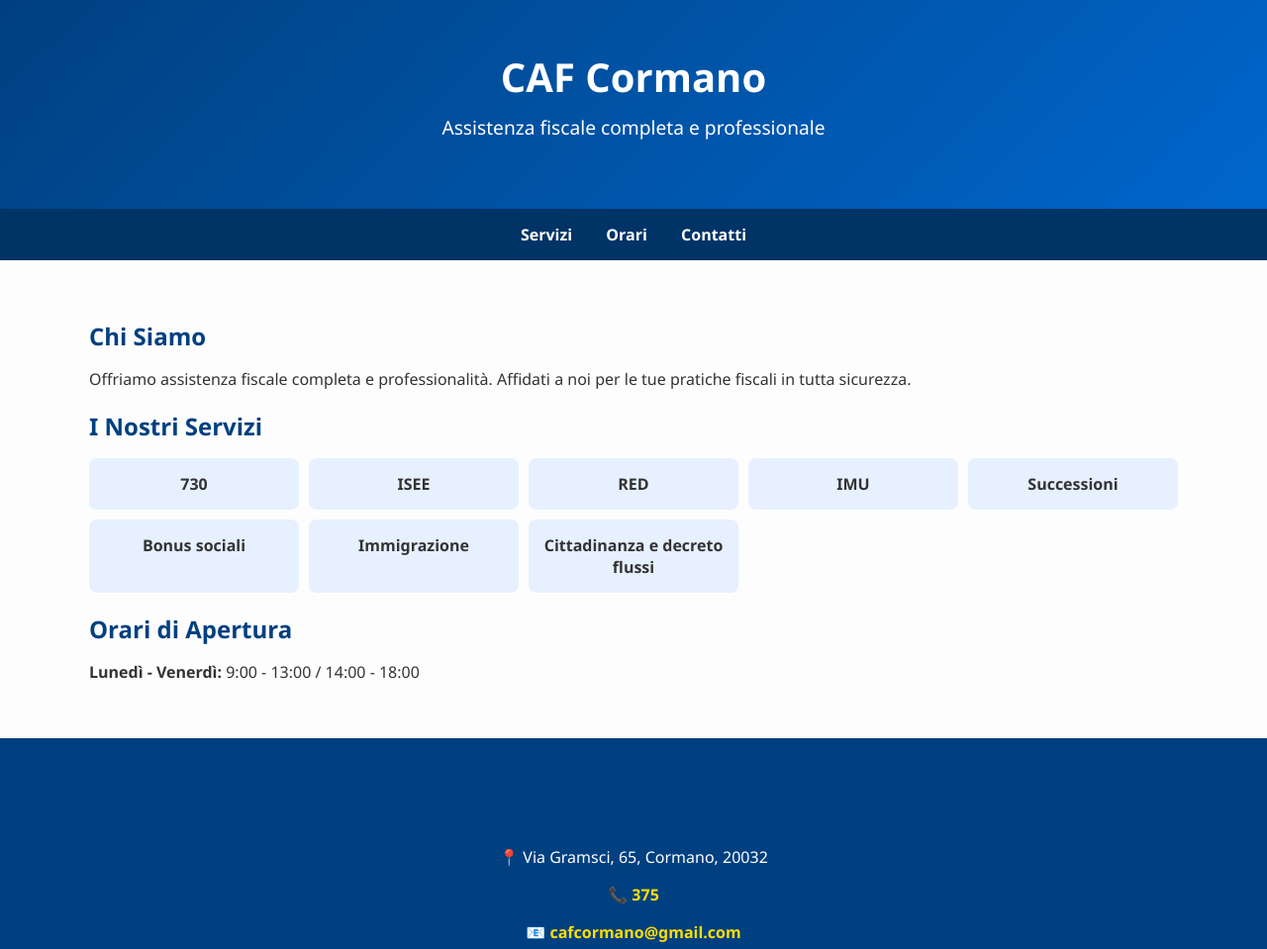
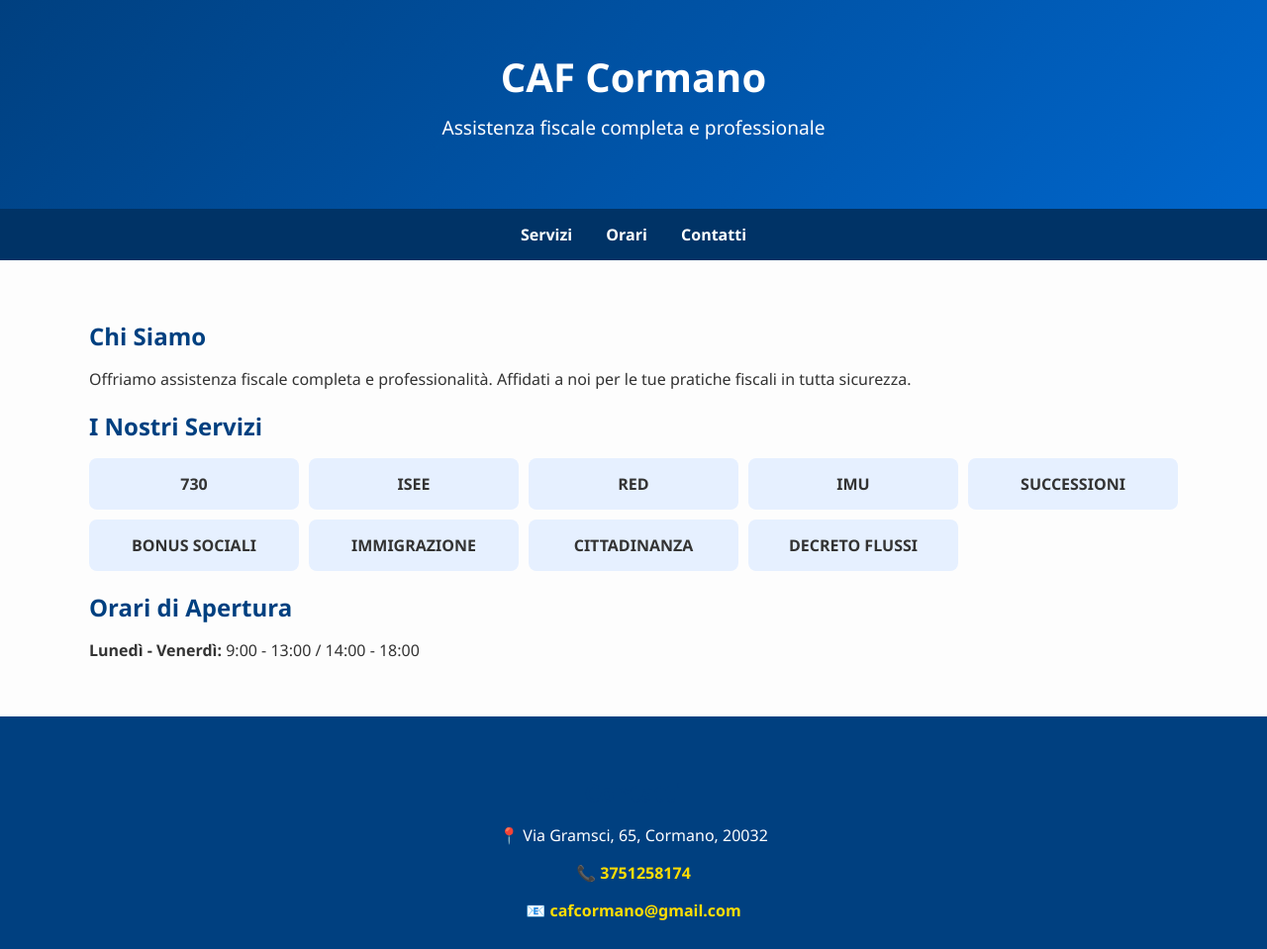
Before and after one commit to nadaelderdah-prog/caf, a plain HTML site: page index.html in a window 1280 px wide. Shown: the top 959 px of the page at 99% size. Drawn offline with Linux system fonts and the light colour scheme.

Commit message:
Update index.html

```diff
--- a/index.html
+++ b/index.html
@@ -127,10 +127,11 @@
         <li>ISEE</li>
         <li>RED</li>
         <li>IMU</li>
-        <li>Successioni</li>
-        <li>Bonus sociali</li>
-        <li>Immigrazione</li>
-        <li>Cittadinanza e decreto flussi</li>
+        <li>SUCCESSIONI</li>
+        <li>BONUS SOCIALI</li>
+        <li>IMMIGRAZIONE</li>
+        <li>CITTADINANZA</li>
+        <li>DECRETO FLUSSI</li>
       </ul>
     </section>
 
@@ -143,7 +144,7 @@
   <footer class="contact" id="contatti">
     <h2>Contatti</h2>
     <p>📍 Via Gramsci, 65, Cormano, 20032</p>
-    <p>📞 <a href="tel:375">375</a></p>
+    <p>📞 <a href="tel:3751258174">3751258174</a></p>
     <p>📧 <a href="mailto:cafcormano@gmail.com">cafcormano@gmail.com</a></p>
     <a class="btn-whatsapp" href="https://wa.me/39375" target="_blank">💬 Scrivici su WhatsApp</a>
     <iframe src="https://www.google.com/maps/embed?pb=!1m18!1m12!1m3!1d2794.9778774860934!2d9.167!3d45.548!2m3!1f0!2f0!3f0!3m2!1i1024!2i768!4f13.1!3m3!1m2!1s0x4786b07b27e1d3f5%3A0x123456789abcdef!2sVia%20Gramsci%2C%2065%2C%2020032%20Cormano%20MI!5e0!3m2!1sit!2sit!4v0000000000000"></iframe>
```
